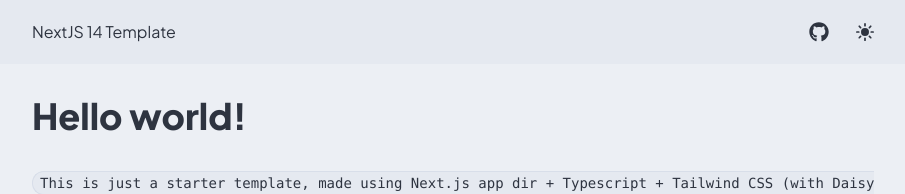
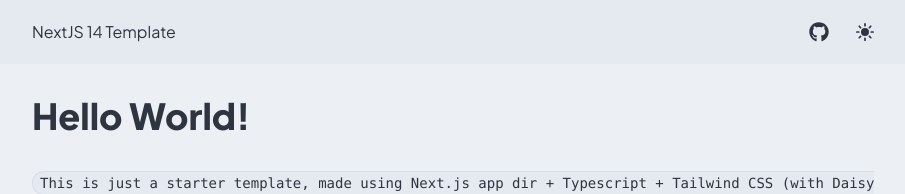
Before and after one commit to yehezkielgunawan/next15-starter, a Next.js app: page / in a window 1280 px wide. Shown: the top 194 px of the page, without its empty margins (176-1081 px from the left). Built offline with nearby package versions, Linux system fonts and the light colour scheme.

Commit message:
refactor: Home component to use spaces instead of tabs

```diff
--- a/src/app/page.tsx
+++ b/src/app/page.tsx
@@ -3,7 +3,7 @@ import GeneralWrapper from "@/components/GeneralWrapper";
 export default function Home() {
   return (
     <GeneralWrapper>
-			<h1>Hello world!</h1>
+      <h1>Hello World!</h1>
       <code>
         This is just a starter template, made using Next.js app dir + Typescript
         + Tailwind CSS (with Daisy UI).
```
Lines whose indentation alone changed are shown as unchanged.
